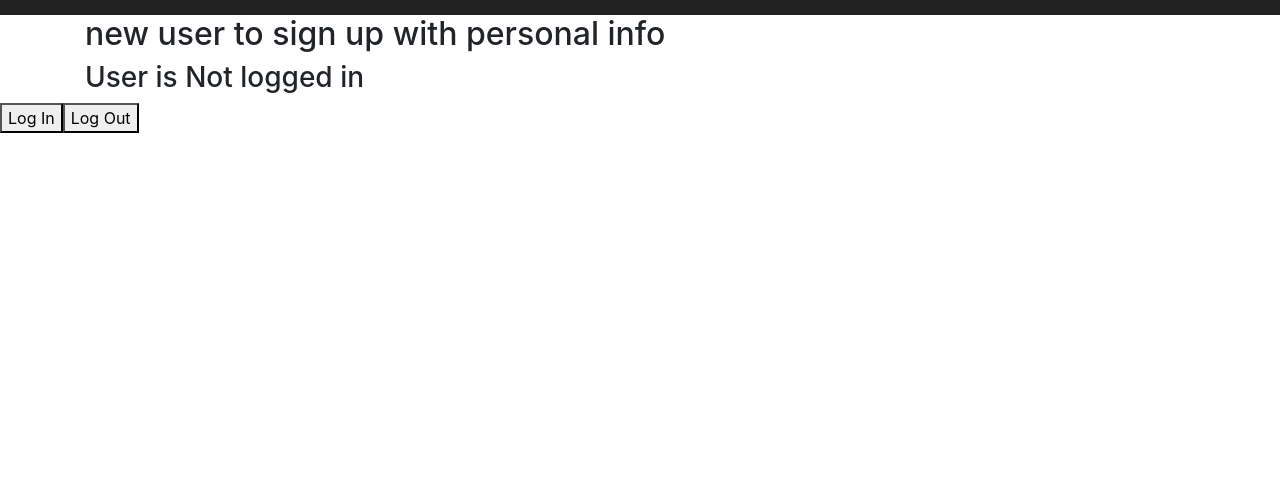
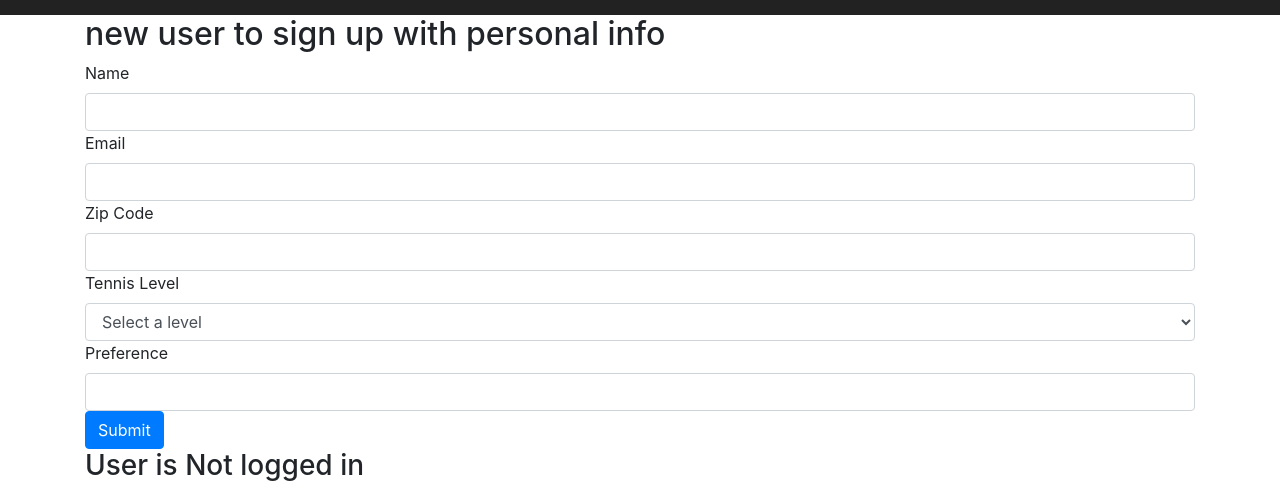
Before and after one commit to jping0220/tennis_buddy_front_end, a React (Create React App) app: page /sign_up in a window 1280 px wide. Shown: the part 241-730 px from the top of the page. Built offline with nearby package versions, Linux system fonts and the light colour scheme.

Commit message:
minor changes and some notes

```diff
--- a/src/App.js
+++ b/src/App.js
@@ -50,6 +50,7 @@ const App = () => {
   async function callPostRequest(formProfileData) {
     try {
       const token = await getAccessTokenSilently();
+      console.log(`testing formprofiledata: ${formProfileData}` )
       const response = await axios.post(
         "https://tennis-buddy-back-end.onrender.com/users/me",
         {
@@ -99,7 +100,7 @@ const App = () => {
               <Route path="log_in" />
               {/* element={} */}
               <Route
-                path="sign_up" element={<SignUp isAuthenticated={isAuthenticated}   onListing={callPostRequest} />}
+                path="sign_up" element={<SignUp  onListing={callPostRequest} />}
               />
               <Route path="profile" element={<Profile />} />
               <Route path="*" element={<NoMatch />} />
--- a/src/components/NewUserForm.js
+++ b/src/components/NewUserForm.js
@@ -31,6 +31,7 @@ const tennisLevels = [
 
 const NewUserForm = ({ onListing }) => {
     const [formProfileData, setFormData] = useState(INITIAL_FORM_DATA);
+    // console.log(onListing)
 
     const handleChange = (event) => {
         const { name, value } = event.target;
@@ -43,9 +44,9 @@ const NewUserForm = ({ onListing }) => {
 
     const handleSubmit = (event) => {
       event.preventDefault();
-      console.log(formProfileData);
+      console.log(formProfileData.name);
         onListing(formProfileData);
-        setFormData(INITIAL_FORM_DATA);
+        // setFormData(INITIAL_FORM_DATA);
     };
 
 
@@ -62,7 +63,7 @@ const NewUserForm = ({ onListing }) => {
           />
         </Form.Group>
 
-        <Form.Group controlID="email">
+        <Form.Group controlId="email">
           <Form.Label>Email</Form.Label>
           <Form.Control
             type="text"
@@ -73,7 +74,7 @@ const NewUserForm = ({ onListing }) => {
           />
         </Form.Group>
 
-        <Form.Group controlID="zip_code">
+        <Form.Group controlId="zip_code">
           <Form.Label>Zip Code</Form.Label>
           <Form.Control
             type="text"
@@ -84,7 +85,7 @@ const NewUserForm = ({ onListing }) => {
           />
         </Form.Group>
 
-        <Form.Group controlID="tennis_level">
+        <Form.Group controlId="tennis_level">
           <Form.Label>Tennis Level</Form.Label>
           <Form.Control
             as="select"
@@ -102,7 +103,7 @@ const NewUserForm = ({ onListing }) => {
           </Form.Control>
         </Form.Group>
 
-        <Form.Group controlID="preferences">
+        <Form.Group controlId="preferences">
           <Form.Label>Preference</Form.Label>
           <Form.Control
             type="text"
--- a/src/components/SignUp.js
+++ b/src/components/SignUp.js
@@ -1,11 +1,12 @@
 import React from "react";
 import NewUserForm from "./NewUserForm";
 
-const SignUp = ({ isAuthenticated, onListing }) => {
+const SignUp = ({ onListing }) => {
+    // console.log(onListing)
     return (
     <div>
         <h2>new user to sign up with personal info</h2>
-        {isAuthenticated && <NewUserForm onSubmit={onListing} />}
+        {<NewUserForm onListing={onListing} />}
     </div>
     );
 };
```
